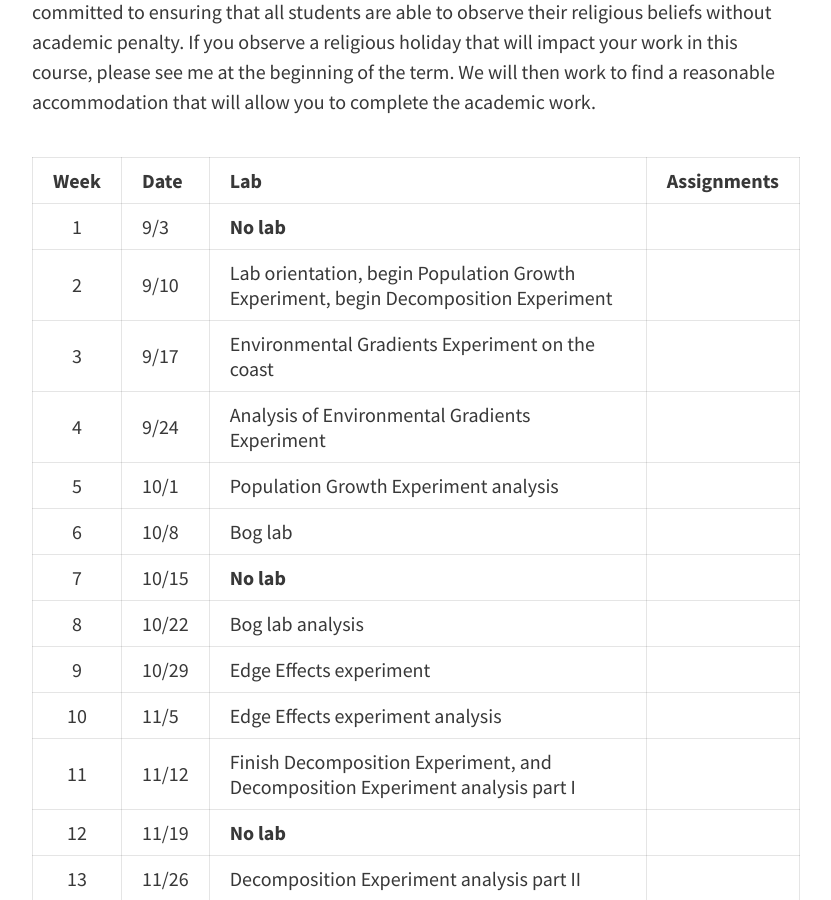
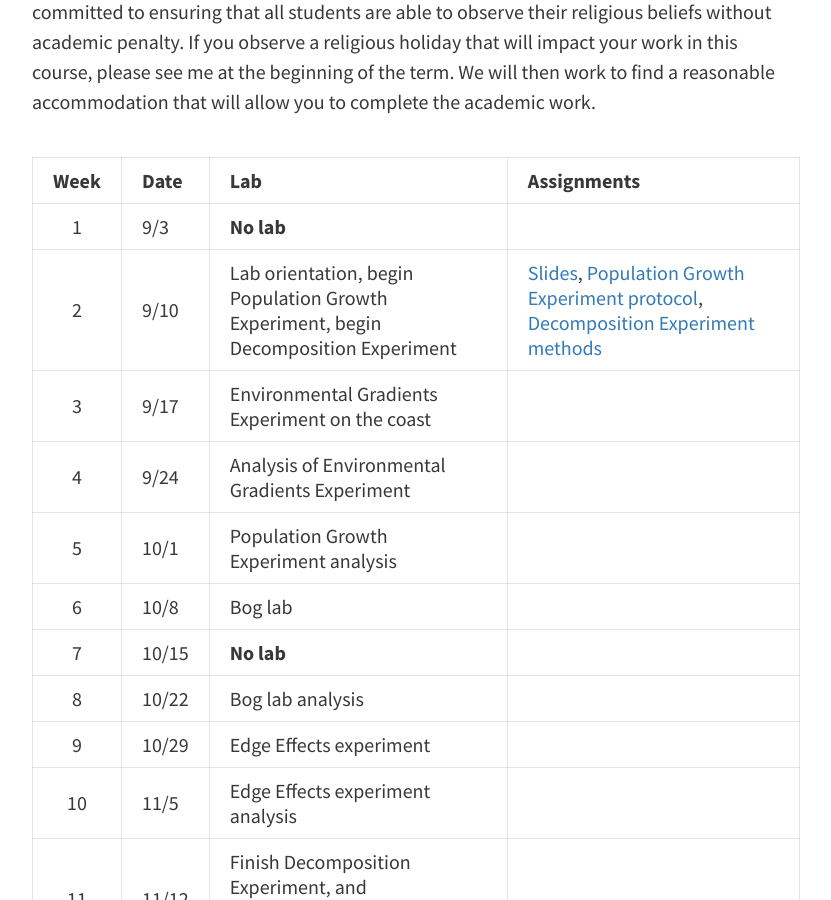
Before and after one commit to davan690/ColbyEcology.github.io, a Jekyll site: the page built from pages/lab_schedule.md, in a window 1280 px wide and 900 px high, scrolled down 458 px. Shown: the whole window, without its empty margins (224-1055 px from the left). Built offline with Jekyll 4.4.1, drawn with Linux system fonts in a browser that asks for light colours.

Commit message:
add lab materials/slides

```diff
--- a/pages/lab_schedule.md
+++ b/pages/lab_schedule.md
@@ -12,7 +12,7 @@ Colby College is supportive of the religious practices of its students, faculty,
 Week | Date   | Lab | Assignments
 :---:|--------|-----|---------
 1    | 9/3    | **No lab** |
-2    | 9/10   | Lab orientation, begin Population Growth Experiment, begin Decomposition Experiment |
+2    | 9/10   | Lab orientation, begin Population Growth Experiment, begin Decomposition Experiment | [Slides](https://drive.google.com/open?id=1htIlgoClavB1E2B9fjL4lsHLh72U7H9uu4TdJdoIp-M), [Population Growth Experiment protocol](https://drive.google.com/open?id=1gPMUtf3wx62JfIJDE_TUlZ9f8OZx3yMe), [Decomposition Experiment methods](https://drive.google.com/open?id=1kMMlwJGu5EokTAU1Lf5-KwBOa7duxcC8)
 3    | 9/17   | Environmental Gradients Experiment on the coast |
 4    | 9/24   | Analysis of Environmental Gradients Experiment |
 5    | 10/1   | Population Growth Experiment analysis |
```
